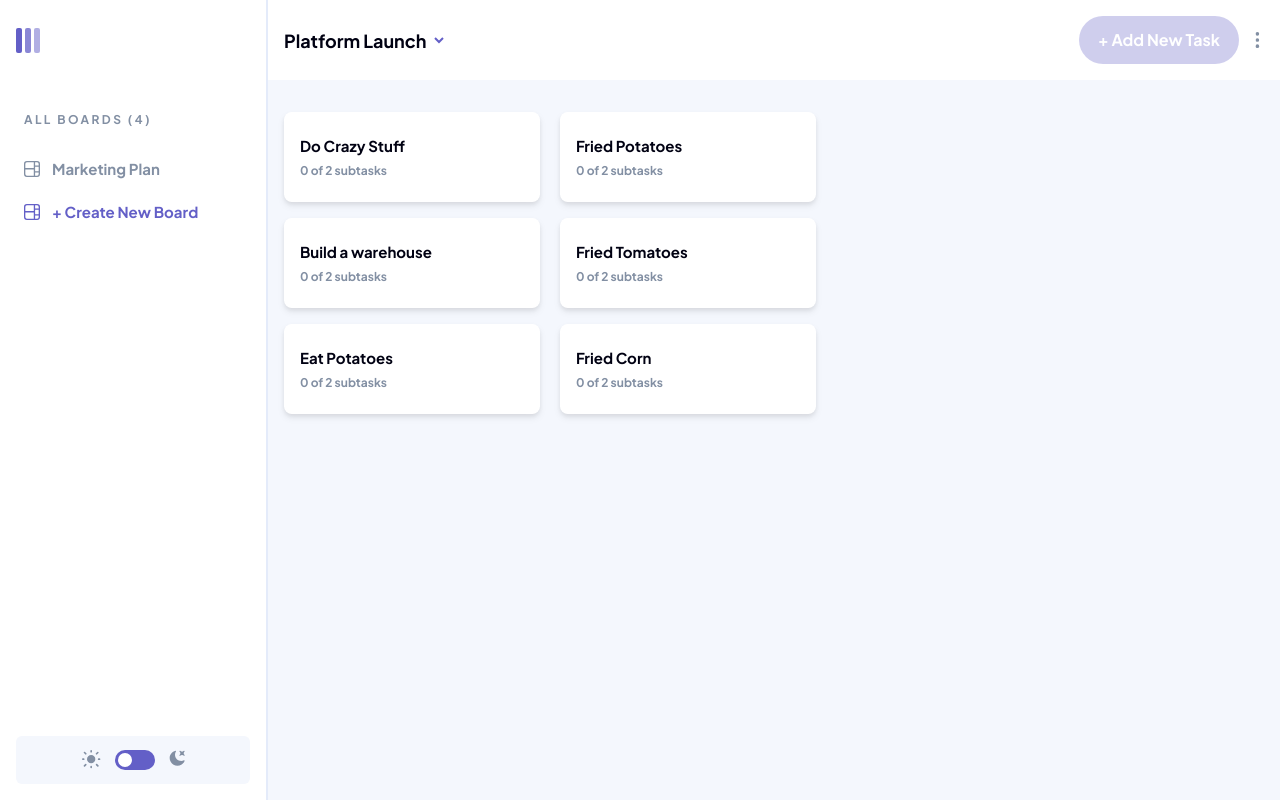
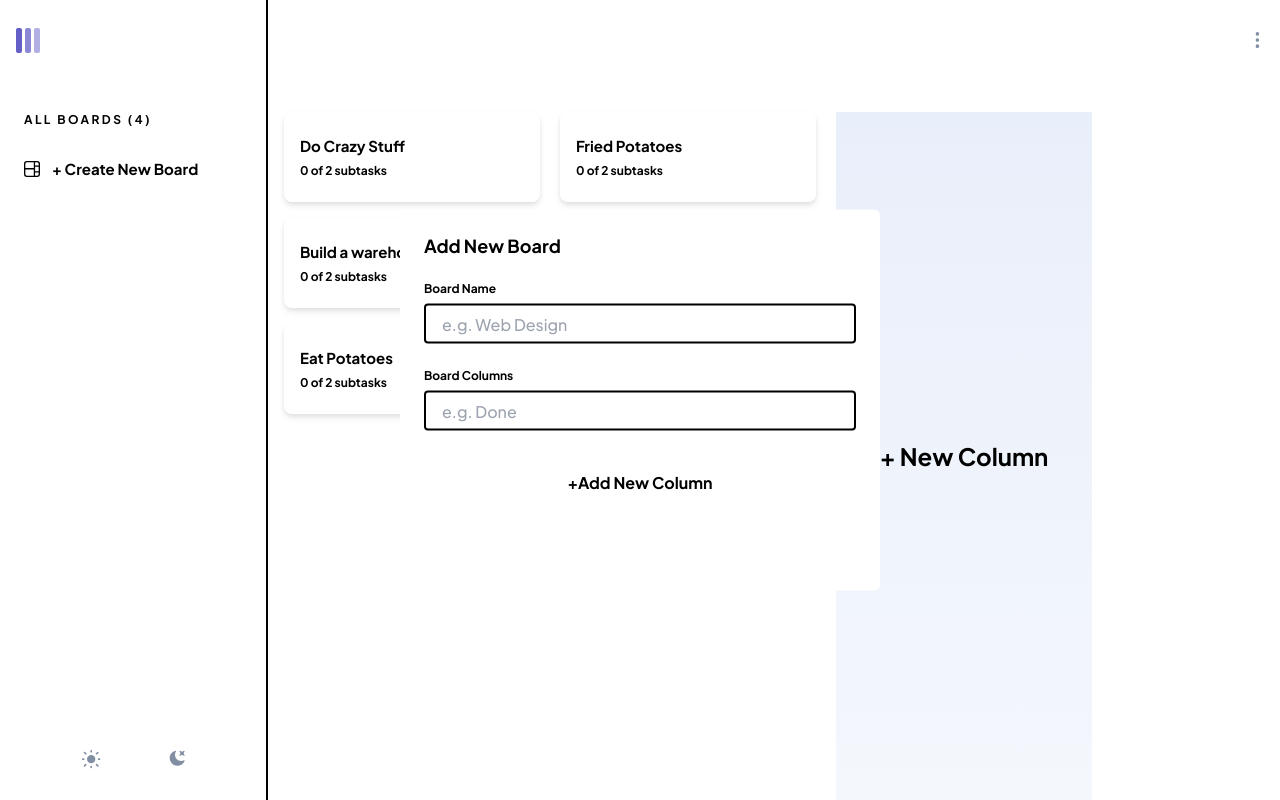
Before and after one commit to matsuyami/kanban, a Next.js app: page / in a window 1280 px wide. Both pictures are taken after a click on the button "+ Create New Board". Built offline with nearby package versions, Linux system fonts and the light colour scheme.

Commit message:
feat: user can now add boards to board context

```diff
--- a/src/components/kanban/Board.tsx
+++ b/src/components/kanban/Board.tsx
@@ -1,9 +1,4 @@
-import {
-  useState,
-  useEffect,
-  useContext,
-  useCallback,
-} from 'react'
+import { useState, useEffect, useContext, useCallback } from 'react'
 
 import { DragDropContext, DropResult } from 'react-beautiful-dnd'
 import { BoardColumn } from './BoardColumn'
@@ -17,26 +12,29 @@ export const Board = () => {
 
   const onDragEnd = useCallback((result: DropResult) => {
     colContext.updateColumnOnDrop(result)
-  }, [])
+  }, [colContext.columns])
 
-  const [winReady, setwinReady] = useState(false)
+  const [isWindowReady, setIsWindowReady] = useState(false)
 
   useEffect(() => {
-    setwinReady(true);
+    setIsWindowReady(true);
   }, [])
 
   return (
-    <DragDropContext
-      onDragEnd={onDragEnd}
-    >
-      {winReady &&
+    <DragDropContext onDragEnd={onDragEnd}>
+      {isWindowReady &&
         <div className={'flex gap-5 h-full pl-4 pt-8 dark:bg-very-dark-gray'}>
           {colContext.columns.map((arr, index: number) => (
             <BoardColumn key={index} data={arr.tasks} colId={arr.colId} />
           ))
           }
+          <button
+            className={'flex items-center justify-center h-full min-w-[256px] bg-[linear-gradient(180deg,#E9EFFA_0%,_rgba(233,239,250,0.5))]'}
+          >
+            <span className={'heading-xl'}>+ New Column </span>
+          </button>
         </div>
       }
-    </DragDropContext>
+    </DragDropContext >
   )
 }
--- a/src/components/layout/Layout.tsx
+++ b/src/components/layout/Layout.tsx
@@ -1,4 +1,4 @@
-import React, { ReactNode } from 'react'
+import React, { useContext, useState, ReactNode } from 'react'
 import { useWindowSize } from '../../hooks/useWindowSize'
 import Ellipsis from '../../assets/images/icon-vertical-ellipsis.svg'
 import LightLogo from '../../assets/images/logo-light.svg'
@@ -8,7 +8,12 @@ import AddIcon from '../../assets/images/icon-add-task-mobile.svg'
 import Logo from '../../assets/images/logo-mobile.svg'
 import Head from 'next/head'
 
+import { Board } from '../kanban/Board'
 import { Sidebar } from './Sidebar'
+
+
+import { BoardContextType } from '../../interfaces/Board'
+import { BoardContext } from '../../context/boardContext'
 
 type Props = {
   children?: ReactNode
@@ -18,6 +23,21 @@ type Props = {
 export const Layout = ({ children, title = 'Kanban' }: Props) => {
   const { width } = useWindowSize()
   const isTabletSize = width >= 768
+
+  const [currentBoard, setCurrentBoard] = useState<string>('')
+
+  const boardContext = useContext<BoardContextType>(BoardContext)
+
+  const changeBoard = (boardName: string) => {
+    const boards = [...boardContext.boards]
+    const currentBoard = boards.find(board => board.boardName === boardName)
+
+    if (currentBoard) {
+      setCurrentBoard(currentBoard.boardName)
+      console.log(currentBoard.boardName)
+    }
+
+  }
 
   const addBoardItem = () => {
     console.log('board item added')
@@ -37,8 +57,8 @@ export const Layout = ({ children, title = 'Kanban' }: Props) => {
           </div>
           <div className={'flex flex-row grow py-5 justify-between'}>
             <div className={'flex flex-row gap-2 md:pl-4 items-center'}>
-              <h1 className={'heading-lg text-black dark:text-white'}> Platform Launch </h1>
-              <ChevronIcon />
+              <h1 className={'heading-lg text-black dark:text-white'}> {currentBoard} </h1>
+              {currentBoard && <ChevronIcon />}
             </div>
             <div className={'flex flex-row items-center pr-5 gap-4'}>
               <button className={'flex flex-row items-center justify-center w-12 md:w-40 h-8 md:h-12 bg-main-purple opacity-30 rounded-3xl'}
@@ -53,9 +73,10 @@ export const Layout = ({ children, title = 'Kanban' }: Props) => {
         </div>
       </header>
       <div className={'flex flex-row flex-grow h-[calc(100vh_-_80px)]'}>
-        {isTabletSize && <Sidebar />}
-        <main className={'overflow-y-auto w-full whitespace-nowrap'}>
+        {isTabletSize && <Sidebar changeBoard={changeBoard} />}
+        <main className={'flex overflow-y-auto w-full whitespace-nowrap dark:bg-very-dark-gray'}>
           {children}
+          <Board />
         </main>
       </div>
       <footer>
--- a/src/components/layout/Sidebar.tsx
+++ b/src/components/layout/Sidebar.tsx
@@ -1,14 +1,22 @@
-import { useState, useEffect } from 'react'
+import { useContext, useState, useEffect } from 'react'
+import { IBoard, BoardContextType } from '../../interfaces/Board'
+import { BoardContext } from '../../context/boardContext'
+import { BoardModal } from '../modal/Modal'
+
 import BoardIcon from '../../assets/images/icon-board.svg'
 import SunIcon from '../../assets/images/icon-light-theme.svg'
 import MoonIcon from '../../assets/images/icon-dark-theme.svg'
 
 type Theme = 'light' | 'dark'
 
-export const Sidebar = () => {
+export const Sidebar = ({ changeBoard }) => {
 
   // TODO: set theme according to localStorage
   const [theme, setTheme] = useState<Theme>('light')
+
+  const [showModal, setShowModal] = useState<boolean>(false)
+
+  const boardContext = useContext<BoardContextType>(BoardContext)
 
   useEffect(() => {
     document.body.className = theme
@@ -23,12 +31,17 @@ export const Sidebar = () => {
         md:border-light-lines dark:md:border-dark-lines md:w-[16.75rem] bg-white dark:bg-dark-gray`}>
       <div className={'flex flex-col px-2 w-[inherit]'}>
         <h2 className={'heading-sm py-8 tracking-[2.4px] uppercase'}>All boards (4)</h2>
-        <button className={'flex items-center pb-6 gap-3 heading-md'}>
-          <BoardIcon />
-          <span>Marketing Plan</span>
-        </button>
+        {boardContext.boards && boardContext.boards.map((board: IBoard, index: number) => (
+          <button
+            key={index}
+            onClick={() => changeBoard(board.title)}
+            className={'flex items-center pb-6 gap-3 heading-md'}>
+            <BoardIcon />
+            <span>{board.title}</span>
+          </button>
+        ))}
         <button className={'flex items-center pb-6 gap-3 heading-md'}
-          onClick={() => console.log('added board item')}
+          onClick={() => setShowModal(true)}
         >
           <BoardIcon className={'[&_path]:fill-main-purple'} />
           <span className={'text-main-purple'}> + Create New Board</span>
@@ -50,6 +63,7 @@ export const Sidebar = () => {
           <MoonIcon />
         </div>
       </div>
+      {showModal && <BoardModal showModal={showModal} setShowModal={setShowModal} />}
     </aside>
   )
 }
--- /dev/null
+++ b/src/components/modal/Modal.tsx
@@ -0,0 +1,87 @@
+import { useRef, useEffect, useState, useContext } from 'react'
+import { useForm, useFieldArray } from 'react-hook-form'
+import { useOutsideClick } from '../../hooks/useOutsideClick'
+
+import { BoardContextType } from '../../interfaces/Board'
+import { BoardContext } from '../../context/boardContext'
+import { IBoard } from '../../interfaces/Board'
+import { Task } from '../../interfaces/Task'
+
+export const BoardModal = ({ showModal, setShowModal }) => {
+  const MAX_NUMBERS_OF_INPUTS = 6
+
+  const boards = useContext<BoardContextType>(BoardContext)
+  const formRef = useRef<HTMLFormElement>(null)
+
+  useOutsideClick(formRef, () => setShowModal())
+
+  const { register, handleSubmit, control, formState: { errors } } = useForm<IBoard>({
+    defaultValues: {
+      title: '',
+      columns: [{
+        name: '', colId: '', tasks: new Array<Task>()
+      }],
+    }
+  })
+
+  const { fields, append } = useFieldArray({
+    name: 'columns',
+    control,
+  })
+
+  const handleBoardCreation = (data: IBoard) => {
+    setShowModal(false)
+    boards.addBoard(data)
+  }
+
+
+  return (
+    <form onSubmit={handleSubmit((data) => handleBoardCreation(data))} aria-hidden='true'
+      ref={formRef}
+      className={`flex-col p-6 absolute z-50 top-1/2 left-1/2 transform -translate-x-1/2 -translate-y-1/2
+        bg-white dark:bg-dark-gray w-full max-w-[22rem] md:max-w-[30rem] rounded-md pointer-events-auto
+        ${showModal ? 'flex' : 'hidden'}
+      `}>
+      <span className={'heading-lg text-black dark:text-white mb-6 '}>Add New Board</span>
+      <label htmlFor='boardName' className={'heading-sm mb-2'}>Board Name</label>
+      <div className={'relative'}>
+        <input type='text'
+          {...register('title', { required: true })}
+          id='boardName'
+          placeholder='e.g. Web Design'
+          className={'border-2 rounded border-light-lines dark:bg-dark-gray dark:border-dark-lines w-full pl-4 h-[2.5rem] mb-6 '} />
+        {errors?.title && <div className={'absolute text-red top-[0.5rem] right-0 px-4'}><span>Board Name must have value</span></div>}
+      </div>
+      <label className={'heading-sm mb-2'}>Board Columns </label>
+      {
+        fields.map((field, index) => (
+          <div className={'relative'} key={field.id}>
+            <input type='text'
+              placeholder='e.g. Done'
+              {...register(`columns.${index}.name`, { required: true })}
+              className={'relative border-2 rounded border-light-lines dark:bg-dark-gray dark:border-dark-lines w-full pl-4 mb-4 h-[2.5rem]'}
+            />
+
+            {errors?.columns?.[index]?.name && <div className={'absolute text-red top-[0.5rem] right-0 px-4'}><span>Must have value</span></div>}
+          </div>
+        ))
+      }
+      <button
+        type='button'
+        onClick={() => append({
+          name: '',
+          colId: '',
+          tasks: new Array<Task>(),
+        })}
+        className={`flex flex-row items-center justify-center mb-6 mt-4 w-full h-[2.5rem] bg-main-purple/10 hover:bg-main-purple/30 dark:bg-white dark:text-main-purple
+          ${fields.length >= MAX_NUMBERS_OF_INPUTS ? 'hover:cursor-not-allowed' : ''} rounded-[1.25rem]`}
+        disabled={fields.length >= MAX_NUMBERS_OF_INPUTS}>
+        <span className={'text-main-purple font-bold'}>+Add New Column</span>
+      </button>
+      <input
+        type='submit'
+        value='Create New Board'
+        className={'flex flex-row items-center justify-center text-white font-bold w-full h-[2.5rem] bg-main-purple hover:bg-main-purple/70 rounded-[1.25rem]'} />
+    </form >
+  )
+}
--- /dev/null
+++ b/src/context/boardContext.tsx
@@ -0,0 +1,31 @@
+import { useState, createContext } from 'react'
+import { IBoard, BoardContextType } from '../interfaces/Board'
+
+export const BoardContext = createContext<BoardContextType | null>(null)
+
+export const BoardProvider = ({ children }) => {
+  const [boards, setBoards] = useState<Array<IBoard>>([])
+
+  const addBoard = (board: IBoard) => {
+    let isSuccess = true
+    const found = boards.find(item => board.title === item.title)
+    console.log(board.title)
+    console.log(board.columns)
+
+    if (found) {
+      isSuccess = false
+      console.log('failed')
+    } else {
+      const boardsCopy = [...boards]
+      boardsCopy.push(board)
+      setBoards(boardsCopy)
+    }
+    return isSuccess
+  }
+
+  const getBoardColumns = (board: IBoard) => {
+    return board.columns
+  }
+
+  return <BoardContext.Provider value={{ boards, addBoard, getBoardColumns }}>{children}</BoardContext.Provider>
+}
--- a/src/context/columnContext.tsx
+++ b/src/context/columnContext.tsx
@@ -74,5 +74,13 @@ export const ColumnProvider = ({ children }) => {
     }
   }
 
-  return <ColumnContext.Provider value={{ columns, updateColumnOnDrop }}>{children}</ColumnContext.Provider>
+
+  const addColumn = (column: IColumn) => {
+    const col = [...columns]
+    col.push(column)
+    setColumns(col)
+  }
+
+
+  return <ColumnContext.Provider value={{ columns, addColumn, updateColumnOnDrop }}>{children}</ColumnContext.Provider>
 }
--- /dev/null
+++ b/src/hooks/useOutsideClick.tsx
@@ -0,0 +1,13 @@
+import { useEffect } from 'react'
+
+export const useOutsideClick = (ref, onClickOutside: () => void) => {
+  useEffect(() => {
+    const handleClickOutside = (event) => {
+      if (ref.current && !ref.current.contains(event.target)) {
+        onClickOutside()
+      }
+    }
+    document.addEventListener('click', handleClickOutside, true);
+    return () => document.removeEventListener('click', handleClickOutside, true)
+  }, [ref, onClickOutside])
+}
--- a/src/interfaces/Column.tsx
+++ b/src/interfaces/Column.tsx
@@ -4,12 +4,12 @@ import { Task } from './Task'
 export interface IColumn {
   name: string,
   colId: string,
-  tasks: Array<Task>
+  tasks: Array<Task> | []
 }
 
 export type ColumnContextType = {
   columns: Array<IColumn>,
-  addColumn?: (column: IColumn) => void
+  addColumn: (column: IColumn) => void
   deleteColumn?: (column: IColumn) => void
   updateColumnOnDrop: (result: DropResult) => void
 }
--- a/src/pages/index.tsx
+++ b/src/pages/index.tsx
@@ -1,15 +1,15 @@
-import { Board } from '../components/kanban/Board'
 import { Layout } from '../components/layout/Layout'
 import { ColumnProvider } from '../context/columnContext'
+import { BoardProvider } from '../context/boardContext'
 
 const IndexPage = () => {
 
   return (
-    <ColumnProvider>
-      <Layout title="Kanban" >
-        <Board />
-      </Layout >
-    </ColumnProvider>
+    <BoardProvider>
+      <ColumnProvider>
+        <Layout title="Kanban" />
+      </ColumnProvider>
+    </BoardProvider>
   )
 }
 
--- a/src/styles/globals.css
+++ b/src/styles/globals.css
@@ -8,17 +8,17 @@
 
 @layer base{
   :root {
-    --color-black: #000112;
-    --color-very-dark-gray: #20212C;
-    --color-dark-gray: #2B2C37;
-    --color-medium-gray: #828FA3;
-    --color-light-gray: #F4F7FD;
-    --color-main-purple: #635FC7;
-    --color-main-purple-hover: #A8A4FF;
-    --color-dark-lines: #3E3F4E;
-    --color-light-lines: #E4EBFA;
-    --color-red: #EA5555;
-    --color-red-hover: #FF9898;
+    --color-black: 0 1 18;
+    --color-very-dark-gray: 32 33 44;
+    --color-dark-gray: 43 44 55;
+    --color-medium-gray: 130 143 163;
+    --color-light-gray: 244 247 253;
+    --color-main-purple: 88 95 199;
+    --color-main-purple-hover: 168 164 255;
+    --color-dark-lines: 62 63 78;
+    --color-light-lines: 228 235 250;
+    --color-red: 234 85 85;
+    --color-red-hover: 255 151 152;
   }
 
   html {
```
Also changed, not shown: src/interfaces/Board.tsx (+4 -3 lines).
